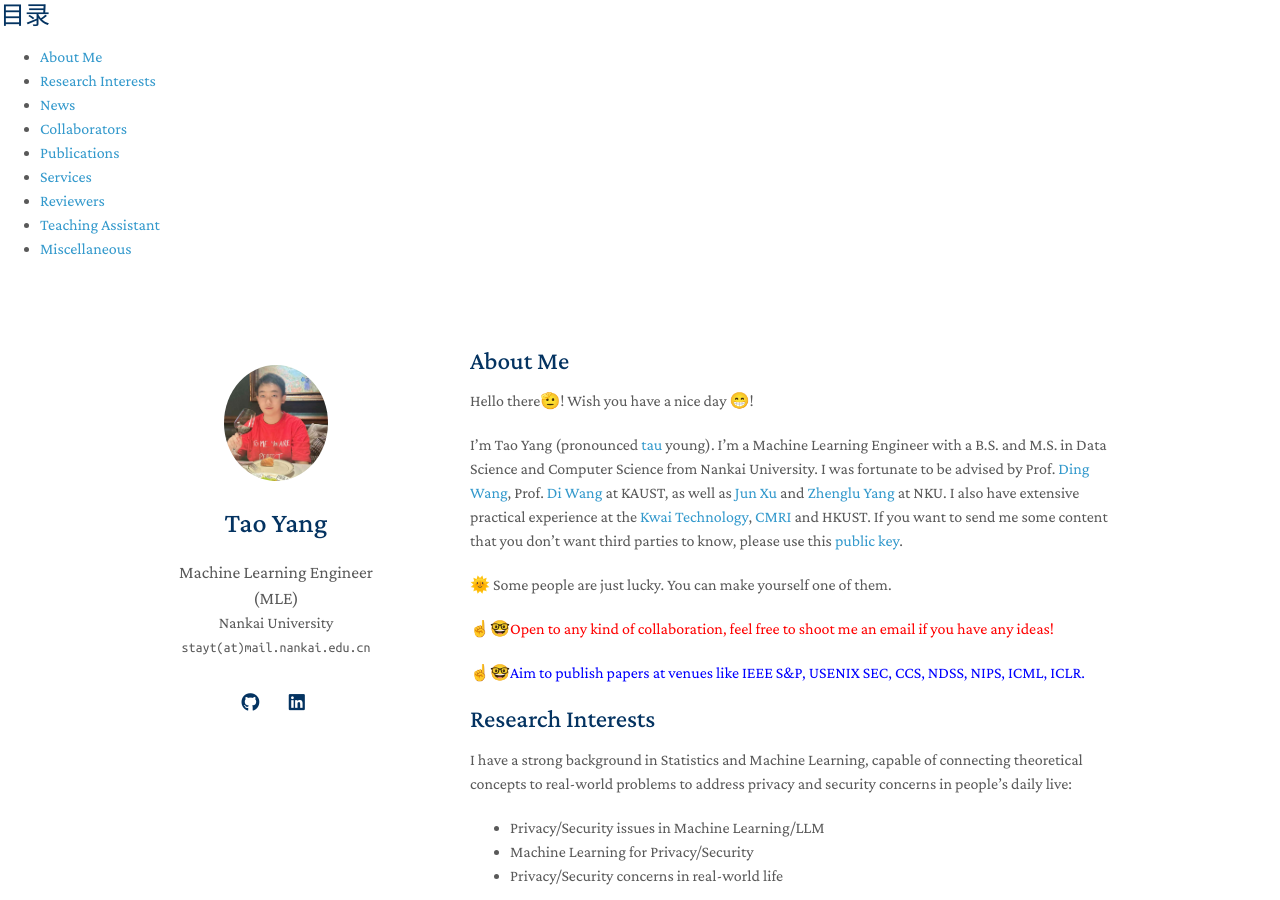
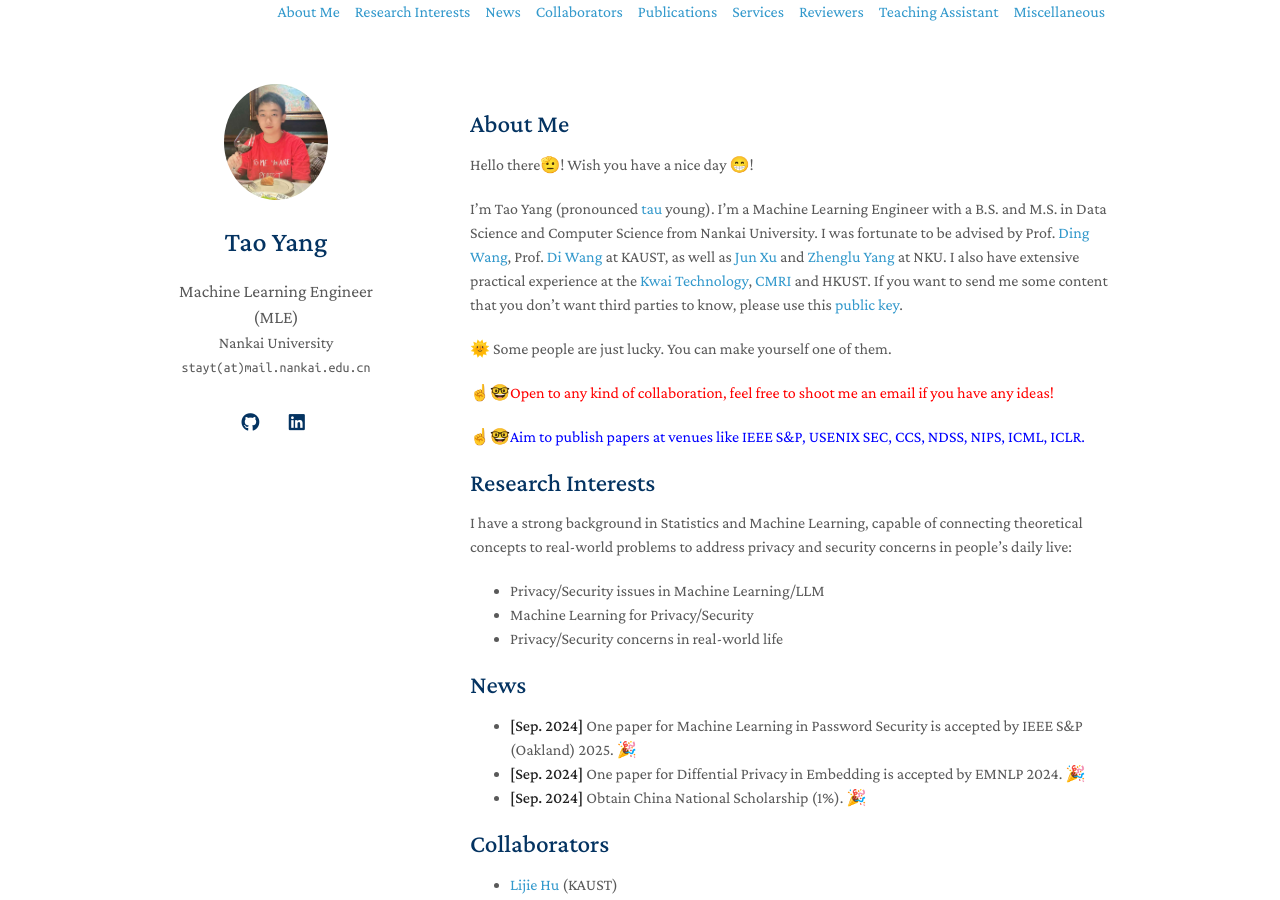
Before and after one commit to stayt1/stayt1.github.io, a Jekyll site: the page built from index.md, in a window 1280 px wide and 900 px high. Built offline with Jekyll 4.4.1, drawn with Linux system fonts in a browser that asks for light colours; a style sheet for code colours, icons or effects is not loaded; our own code applies the rules of GitHub Pages for plain Markdown files.

Commit message:
Update homepage.html

```diff
--- a/_layouts/homepage.html
+++ b/_layouts/homepage.html
@@ -36,12 +36,6 @@
 
   </head>
   <body>
-    <!-- 添加TOC导航 -->
-    <nav id="toc">
-      <h2>目录</h2>
-      <ul></ul>
-    </nav>
-
     <div class="wrapper">
       <header>
 
@@ -106,6 +100,14 @@
         <br>
 
       </header>
+
+      <!-- 添加TOC导航 -->
+      <nav id="toc" style="text-align:right; margin-bottom: 20px;">
+        <ul style="list-style:none; margin:0; padding:0; display:inline-block;">
+          <!-- TOC items will be inserted here -->
+        </ul>
+      </nav>
+
       <section>
 
       {{ content }}
```
Also changed, not shown: other parts of _layouts/homepage.html (+3 -0 lines).
